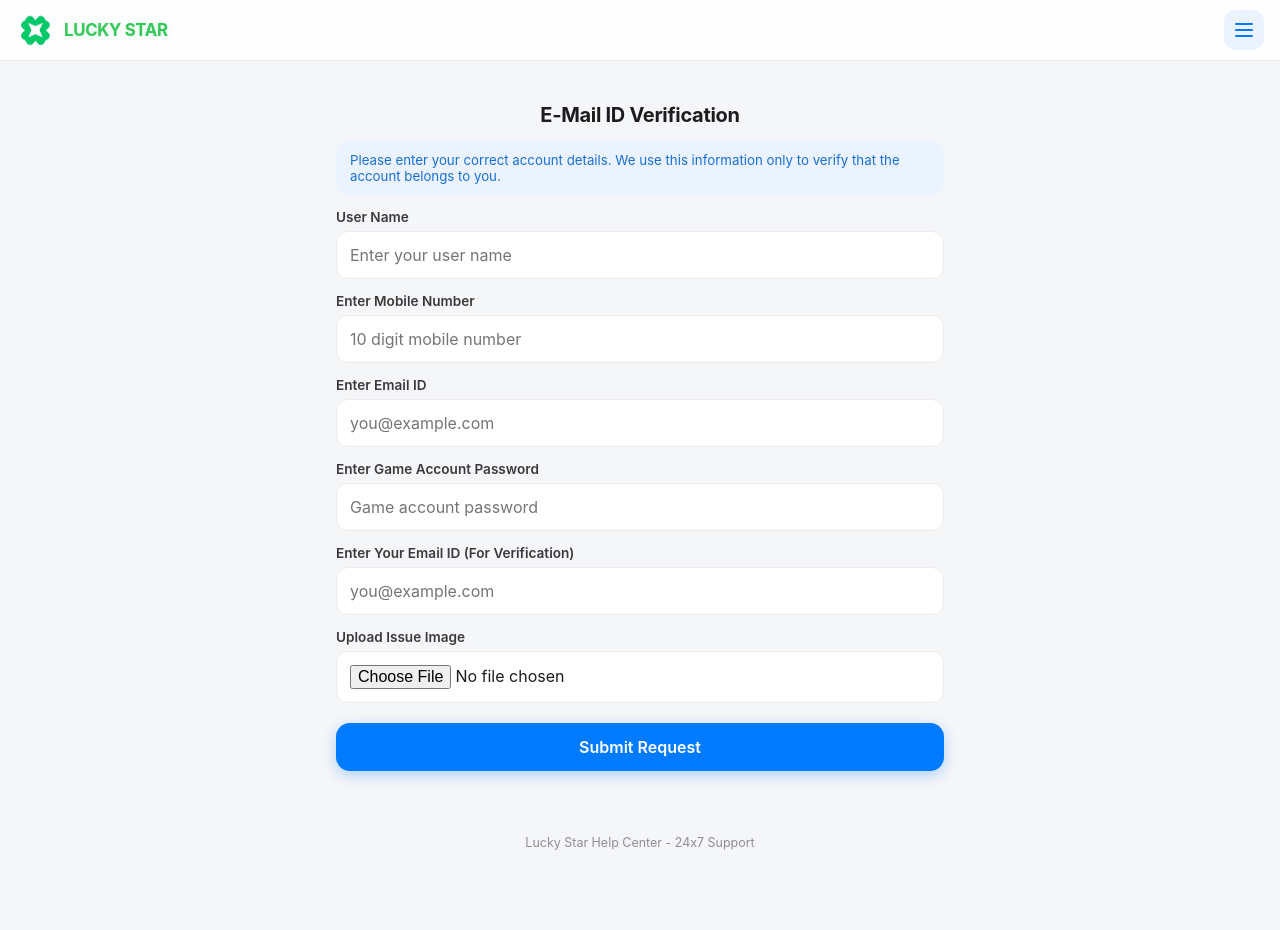
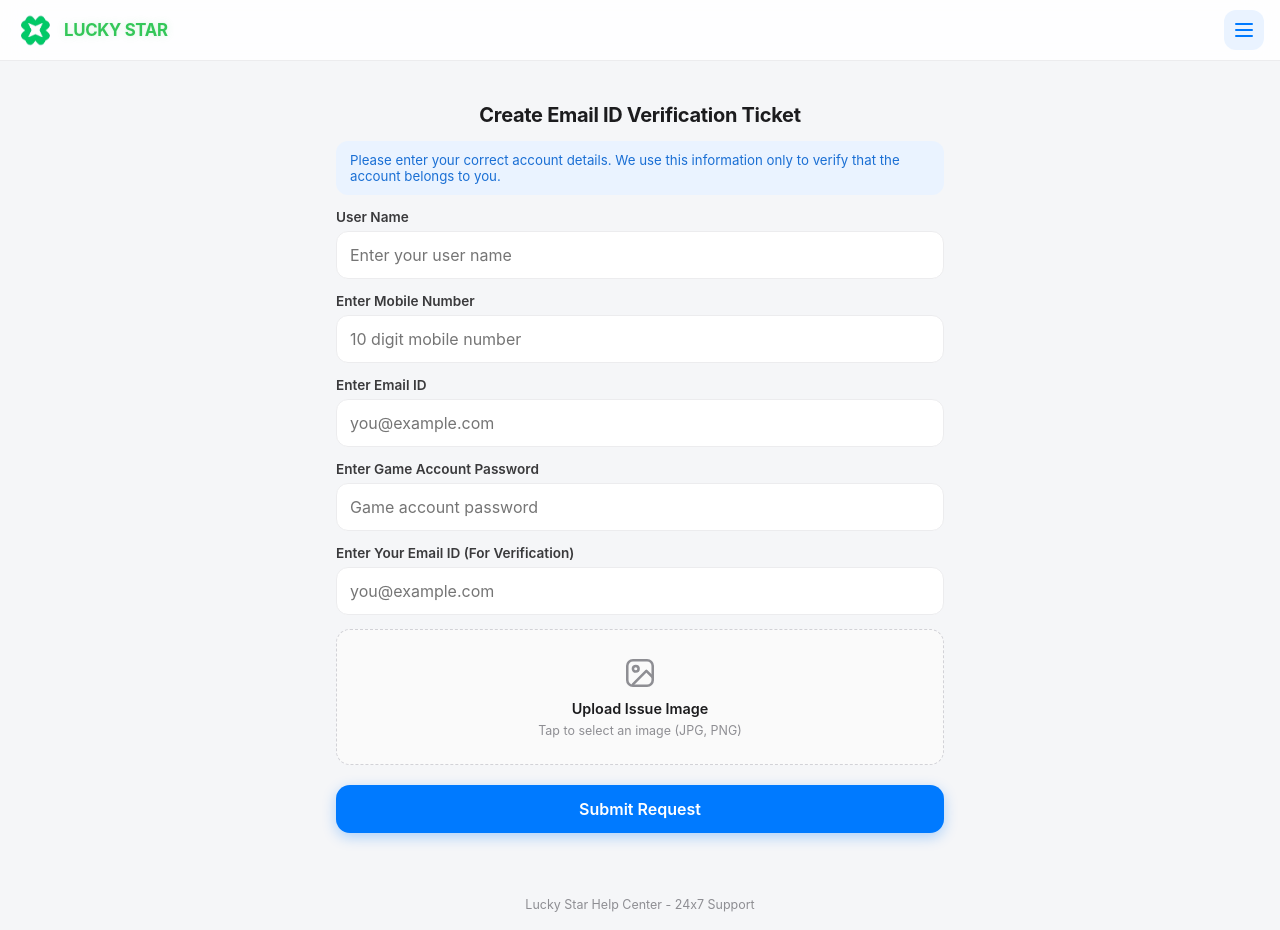
Before and after one commit to vakki-8740/MY-PROJECT-T2, a React (Vite) app: page /#/email-verification in a window 1280 px wide. Before the commit the page ends 868 px from the top, so only its background shows below. Built offline with nearby package versions, Linux system fonts and the light colour scheme.

Commit message:
Ticket page titles, simple form design, nice upload box

```diff
--- a/src/pages/TicketForm.jsx
+++ b/src/pages/TicketForm.jsx
@@ -3,7 +3,7 @@ import { useNavigate } from 'react-router-dom'
 
 const config = {
   deposit: {
-    title: 'Deposit Problem',
+    title: 'Create Deposit Problem Ticket',
     problemOptions: ['Pending', 'Reject', 'Processing', 'Not Received in Game Account'],
     amountLabel: 'Enter Deposit Amount',
     amountPlaceholder: 'e.g. 500',
@@ -11,7 +11,7 @@ const config = {
     api: `${import.meta.env.VITE_API_URL || ''}/tickets.php?type=deposit`,
   },
   withdrawal: {
-    title: 'Withdrawal Problem',
+    title: 'Create Withdrawal Problem Ticket',
     problemOptions: ['Pending', 'Reject', 'Processing', 'Not Received in Bank Account'],
     amountLabel: 'Enter Withdrawal Amount',
     amountPlaceholder: 'e.g. 1000',
@@ -19,7 +19,7 @@ const config = {
     api: `${import.meta.env.VITE_API_URL || ''}/tickets.php?type=withdrawal`,
   },
   email: {
-    title: 'E-Mail ID Verification',
+    title: 'Create Email ID Verification Ticket',
     problemOptions: null,
     amountLabel: 'Enter Your Email ID (For Verification)',
     amountPlaceholder: 'you@example.com',
@@ -37,6 +37,7 @@ export default function TicketForm({ type = 'deposit' }) {
   })
   const [submitted, setSubmitted] = useState(false)
   const [error, setError] = useState('')
+  const [imageName, setImageName] = useState('')
 
   const set = (k) => (e) => setForm({ ...form, [k]: e.target.value })
 
@@ -113,9 +114,38 @@ export default function TicketForm({ type = 'deposit' }) {
           />
         </label>
 
-        <label>{cfg.uploadLabel}
-          <input required type="file" accept="image/*" onChange={(e) => setForm({ ...form, image: e.target.files[0] })} />
-        </label>
+        <div className="upload-box" onClick={() => document.getElementById('ticket-image').click()}>
+          <input
+            id="ticket-image"
+            type="file"
+            accept="image/*"
+            hidden
+            onChange={(e) => {
+              const f = e.target.files[0]
+              setForm({ ...form, image: f })
+              setImageName(f ? f.name : '')
+            }}
+          />
+          {form.image ? (
+            <div className="upload-preview">
+              <img src={URL.createObjectURL(form.image)} alt="preview" />
+              <span className="upload-name">{imageName}</span>
+              <span className="upload-change">Tap to change</span>
+            </div>
+          ) : (
+            <div className="upload-empty">
+              <span className="upload-icon">
+                <svg viewBox="0 0 24 24" fill="none" stroke="currentColor" strokeWidth="1.8" strokeLinecap="round" strokeLinejoin="round">
+                  <rect x="3" y="3" width="18" height="18" rx="4" />
+                  <circle cx="9" cy="9" r="2" />
+                  <path d="m21 15-4.5-4.5L7 20" />
+                </svg>
+              </span>
+              <span className="upload-title">{cfg.uploadLabel}</span>
+              <span className="upload-hint">Tap to select an image (JPG, PNG)</span>
+            </div>
+          )}
+        </div>
 
         <button type="submit" className="btn submit-btn">Submit Request</button>
         {error && <p className="form-error">{error}</p>}
--- a/src/styles.css
+++ b/src/styles.css
@@ -151,6 +151,26 @@ body {
   animation: shake 0.4s ease;
 }
 
+.upload-box {
+  border: 1.5px dashed #d2d2d7; border-radius: 14px; background: #fafafa;
+  cursor: pointer; overflow: hidden; text-align: center;
+  transition: border-color 0.2s ease, background 0.2s ease;
+}
+.upload-box:hover { border-color: var(--blue); background: var(--blue-soft); }
+.upload-box:active { transform: scale(0.98); }
+.upload-empty { padding: 26px 16px; display: flex; flex-direction: column; align-items: center; gap: 6px; }
+.upload-icon { color: var(--muted); }
+.upload-icon svg { width: 34px; height: 34px; }
+.upload-title { font-weight: 600; font-size: 0.9rem; color: var(--ink); }
+.upload-hint { font-size: 0.78rem; color: var(--muted); }
+.upload-preview { display: flex; flex-direction: column; align-items: center; gap: 6px; padding: 16px; }
+.upload-preview img {
+  width: 100%; max-width: 260px; max-height: 180px; object-fit: cover;
+  border-radius: 10px; box-shadow: var(--shadow);
+}
+.upload-name { font-size: 0.82rem; color: var(--ink); font-weight: 600; max-width: 90%; overflow: hidden; text-overflow: ellipsis; white-space: nowrap; }
+.upload-change { font-size: 0.75rem; color: var(--blue); }
+
 .btn {
   background: var(--blue); color: #fff; border: none; padding: 14px 22px; border-radius: 14px;
   font-size: 1rem; font-weight: 600; cursor: pointer; font-family: inherit;
```
